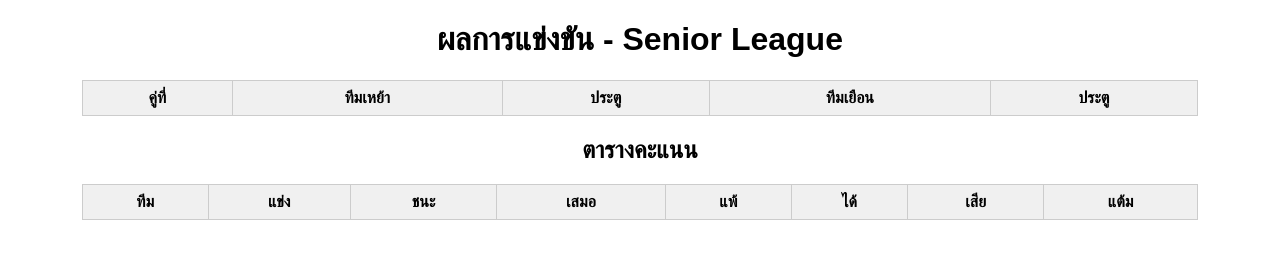
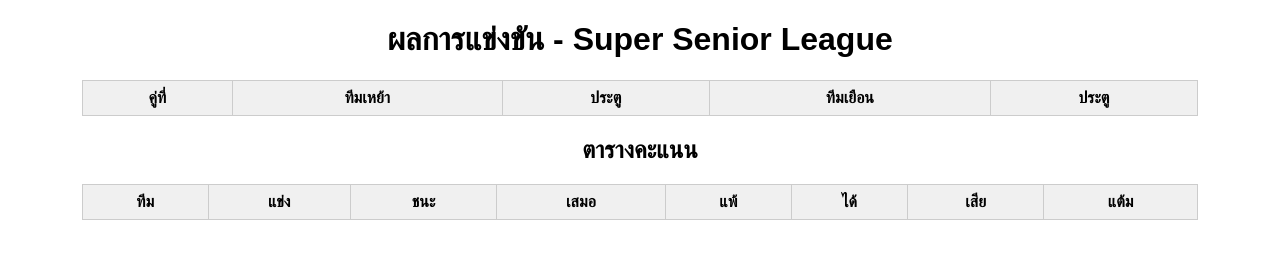
Before and after one commit to Montri-K/SuperSenior, a plain HTML site: page index.html in a window 1280 px wide. Drawn offline with Linux system fonts and the light colour scheme; no server answers.

Commit message:
Update index.html

```diff
--- a/index.html
+++ b/index.html
@@ -12,7 +12,7 @@
 </head>
 <body>
 
-  <h1>ผลการแข่งขัน - Senior League</h1>
+  <h1>ผลการแข่งขัน - Super Senior League</h1>
 
   <table id="matchResults">
     <thead>
```
